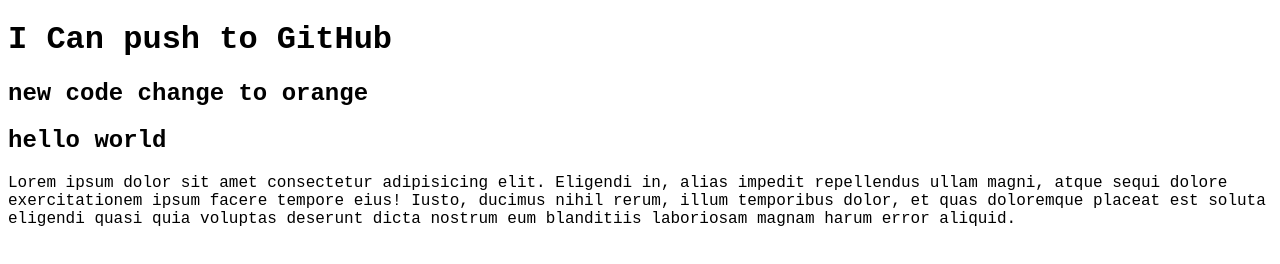
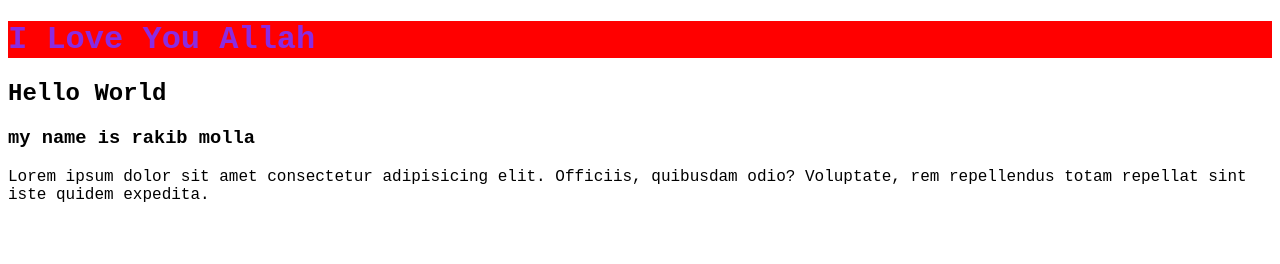
Before and after one commit to rakib-molla/my-second-repo, a plain HTML site: page index.html in a window 1280 px wide. Drawn offline with Linux system fonts and the light colour scheme.

Commit message:
styles change

```diff
--- a/index.html
+++ b/index.html
@@ -8,9 +8,9 @@
     <link rel="stylesheet" href="style.css">
 </head>
 <body>
-    <h1>I Can push to GitHub </h1>
-    <h2>new code change to orange</h2>
-    <h2>hello world </h2>
-    <p>Lorem ipsum dolor sit amet consectetur adipisicing elit. Eligendi in, alias impedit repellendus ullam magni, atque sequi dolore exercitationem ipsum facere tempore eius! Iusto, ducimus nihil rerum, illum temporibus dolor, et quas doloremque placeat est soluta eligendi quasi quia voluptas deserunt dicta nostrum eum blanditiis laboriosam magnam harum error aliquid.</p>
+    <h1>I Love You Allah </h1>
+    <h2>Hello World</h2>
+    <h3>my name is rakib molla</h3>
+    <p>Lorem ipsum dolor sit amet consectetur adipisicing elit. Officiis, quibusdam odio? Voluptate, rem repellendus totam repellat sint iste quidem expedita.</p>
 </body>
 </html>
--- a/style.css
+++ b/style.css
@@ -1,3 +1,7 @@
 body{
     font-family: 'Courier New', Courier, monospace;
 }
+h1{
+    color: blueviolet;
+    background-color: red;
+}
```
